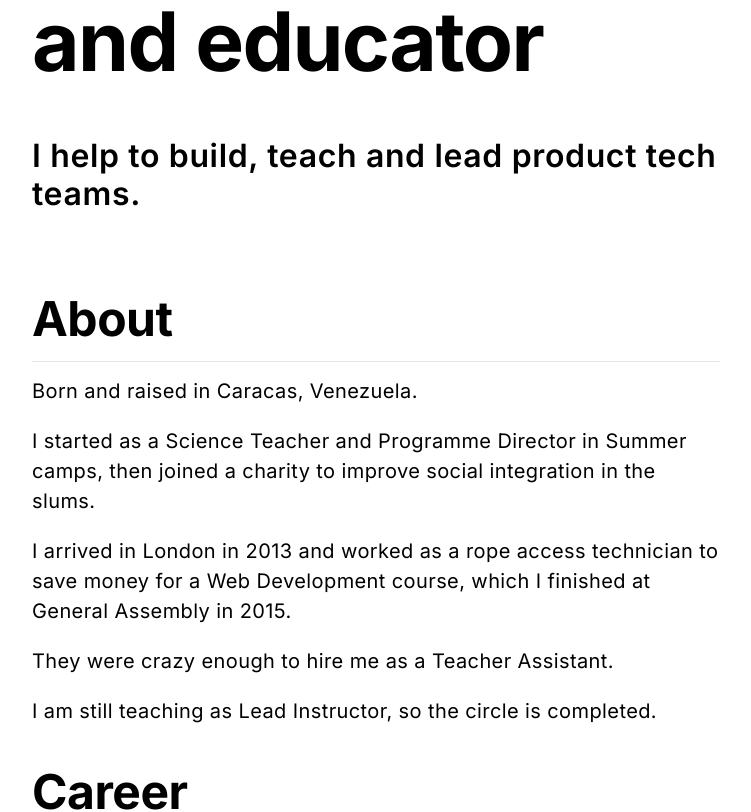
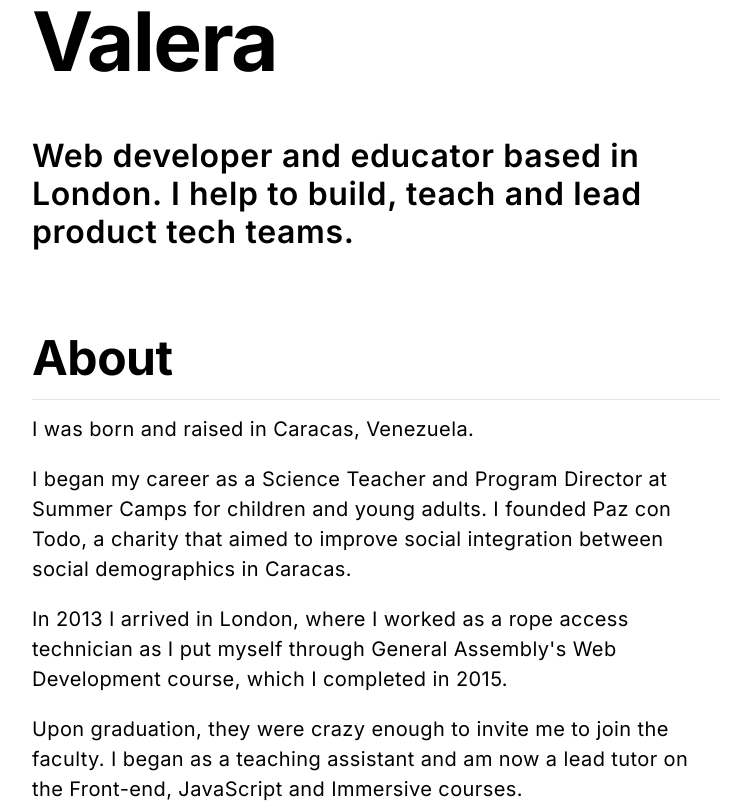
Before and after one commit to pataruco/blog, a Next.js app: page / in a window 1280 px wide. Shown: the part 341-1153 px from the top of the page, without its empty margins (138-889 px from the left). Built offline with nearby package versions, Linux system fonts and the light colour scheme.

Commit message:
Copy changes

```diff
--- a/src/app/page.tsx
+++ b/src/app/page.tsx
@@ -27,24 +27,33 @@ export default function Home() {
       />
 
       <div className='content'>
-        <h1>Web developer and educator</h1>
-        <p>I help to build, teach and lead product tech teams.</p>
+        <h1>I am Pedro Martin Valera</h1>
+        <p>
+          Web developer and educator based in London. I help to build, teach and
+          lead product tech teams.
+        </p>
       </div>
       <div className='content'>
         <h2 className='heading'>About</h2>
-        <p> Born and raised in Caracas, Venezuela.</p>
+        <p>I was born and raised in Caracas, Venezuela.</p>
+
         <p>
-          I started as a Science Teacher and Programme Director in Summer camps,
-          then joined a charity to improve social integration in the slums.
+          I began my career as a Science Teacher and Program Director at Summer
+          Camps for children and young adults. I founded Paz con Todo, a charity
+          that aimed to improve social integration between social demographics
+          in Caracas.
         </p>
+
         <p>
-          I arrived in London in 2013 and worked as a rope access technician to
-          save money for a Web Development course, which I finished at General
-          Assembly in 2015.
+          In 2013 I arrived in London, where I worked as a rope access
+          technician as I put myself through General Assembly's Web Development
+          course, which I completed in 2015.
         </p>
-        <p>They were crazy enough to hire me as a Teacher Assistant.</p>
+
         <p>
-          I am still teaching as Lead Instructor, so the circle is completed.
+          Upon graduation, they were crazy enough to invite me to join the
+          faculty. I began as a teaching assistant and am now a lead tutor on
+          the Front-end, JavaScript and Immersive courses.
         </p>
       </div>
       <div className='content'>
```
